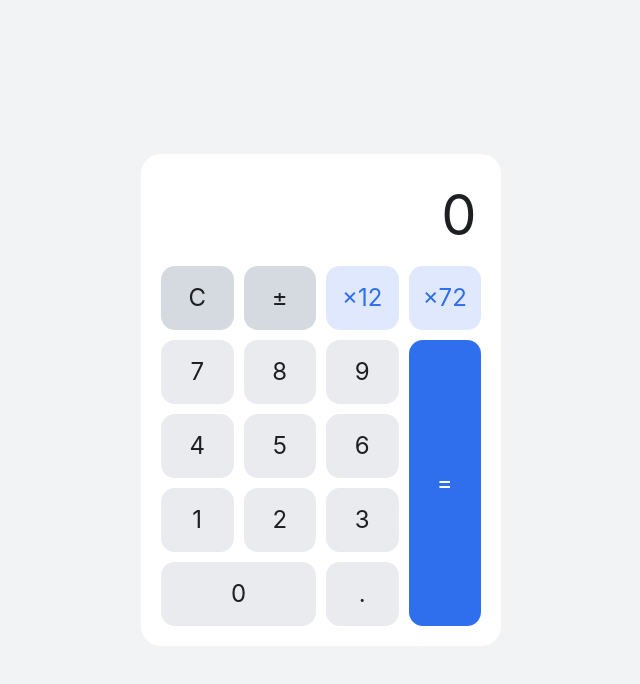
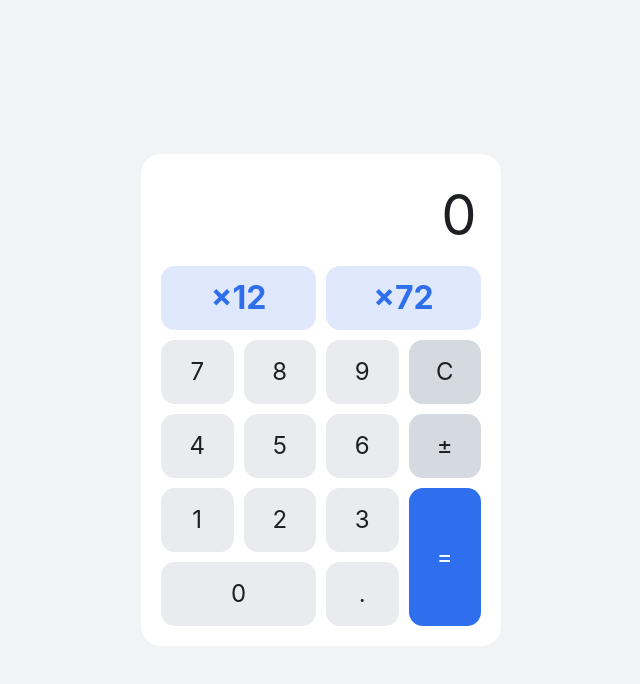
Before and after one commit to shanagi/calculator, a website with bundled scripts: page index.html in a window 1280 px wide. Shown: the whole page, without its empty margins (319-959 px from the left). Built offline with nearby package versions, Linux system fonts and the light colour scheme.

Commit message:
= の連打で倍率を掛け続けられるようにし、倍率キーを大きくする

```diff
--- a/calc.js
+++ b/calc.js
@@ -92,10 +92,13 @@ function evaluate(state) {
   if (intPart(text).length > MAX_INT_DIGITS) {
     return { ...initialState(), error: true };
   }
+  // 倍率は解除せず残し、= の連打で掛け続けられるようにする
   return {
     ...initialState(),
     text,
     negative: state.negative && !isZero(text),
+    pending: state.pending,
+    starCount: state.starCount,
   };
 }
 
--- a/index.html
+++ b/index.html
@@ -11,20 +11,20 @@
   <main class="calc">
     <output class="display" id="display" aria-live="polite">0</output>
     <div class="keys">
-      <button data-key="C" class="fn">C</button>
-      <button data-key="±" class="fn">±</button>
       <button data-key="×12" class="op">×12</button>
       <button data-key="×72" class="op">×72</button>
       <button data-key="7">7</button>
       <button data-key="8">8</button>
       <button data-key="9">9</button>
-      <button data-key="=" class="eq">=</button>
+      <button data-key="C" class="fn">C</button>
       <button data-key="4">4</button>
       <button data-key="5">5</button>
       <button data-key="6">6</button>
+      <button data-key="±" class="fn">±</button>
       <button data-key="1">1</button>
       <button data-key="2">2</button>
       <button data-key="3">3</button>
+      <button data-key="=" class="eq">=</button>
       <button data-key="0" class="zero">0</button>
       <button data-key=".">.</button>
     </div>
--- a/style.css
+++ b/style.css
@@ -90,6 +90,9 @@ button:active {
 }
 
 .op {
+  grid-column: span 2;
+  font-size: 32px;
+  font-weight: 700;
   background: var(--accent-soft);
   color: var(--accent);
 }
@@ -100,8 +103,7 @@ button:active {
 }
 
 .eq {
-  grid-column: 4;
-  grid-row: 2 / span 4;
+  grid-row: span 2;
   height: auto;
   background: var(--accent);
   color: var(--accent-text);
```
Also changed, not shown: calc.test.js (+15 -1 lines).
